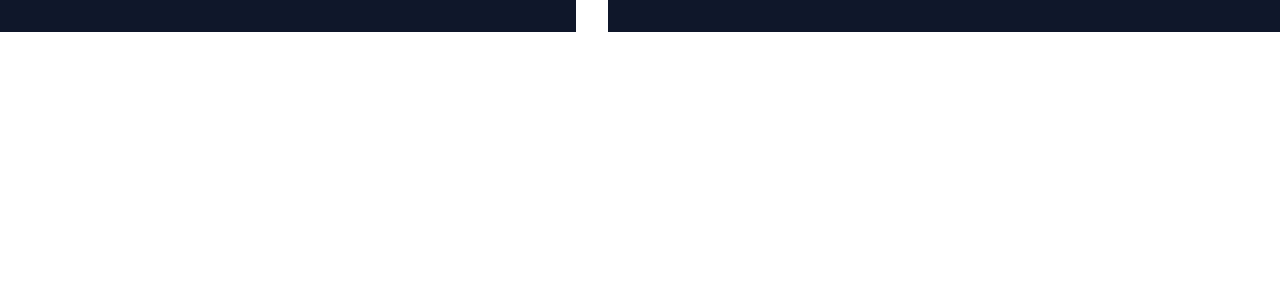
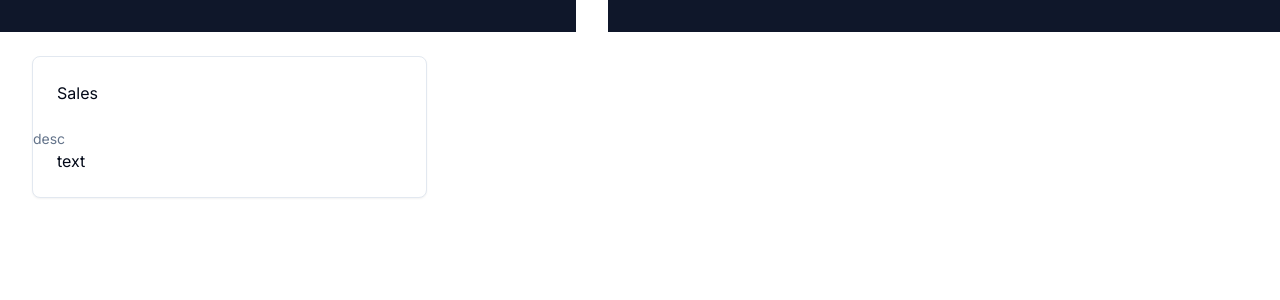
Before and after one commit to Derek-Emsbach/eCommerceStore, a Next.js app: page /admin in a window 1280 px wide. Shown: the top 300 px of the page. Built offline with nearby package versions, Linux system fonts and the light colour scheme.

Commit message:
Sales card added

```diff
--- a/src/app/admin/page.tsx
+++ b/src/app/admin/page.tsx
@@ -1,5 +1,13 @@
+import { Card, CardContent, CardDescription, CardHeader } from "@/components/ui/card";
+
 export default function AdminDashboard() {
     return <div className='grid grid-cols-1 md:grid-cols-2 lg:grid-cols-3 gap-4'>
-
+        <Card>
+            <CardHeader>Sales</CardHeader>
+            <CardDescription>desc</CardDescription>
+            <CardContent>
+                <p>text</p>
+            </CardContent>
+        </Card>
     </div>
 }
```
